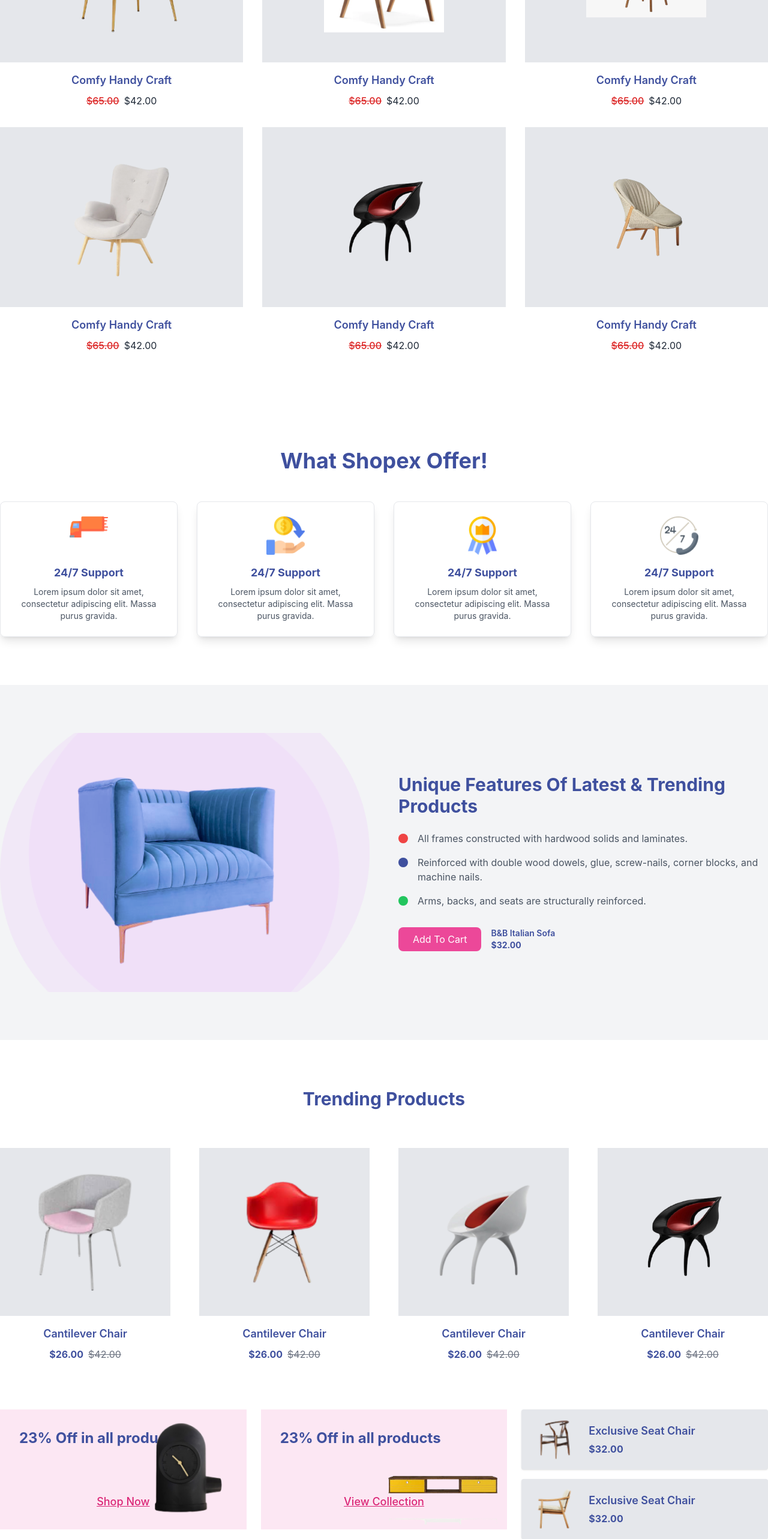
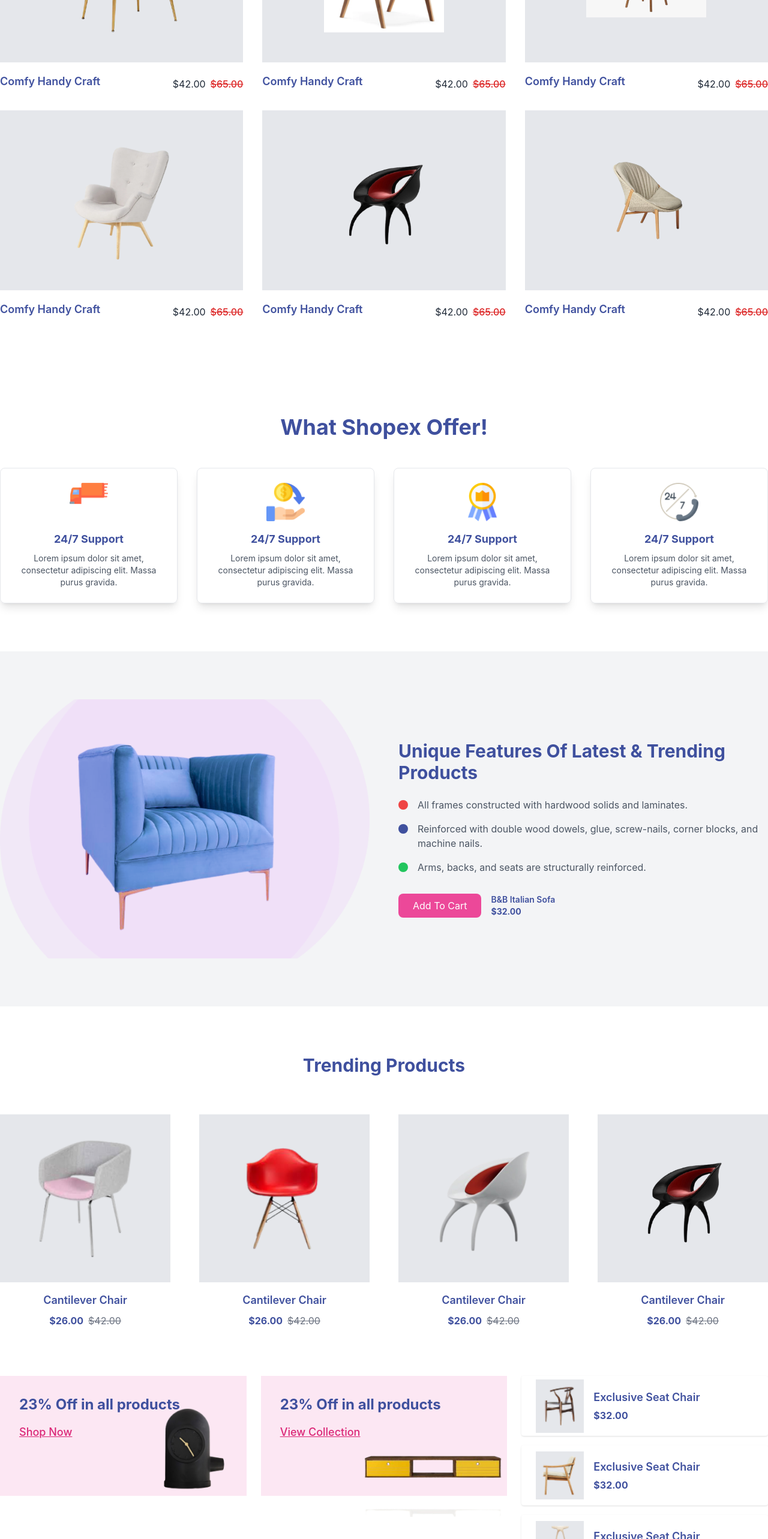
Before and after one commit to zakiabashir/hackhaton-e-comerce-web, a Next.js app: page / in a window 1280 px wide. Shown: the part 2160-4726 px from the top of the page at 60% size. Built offline with nearby package versions, Linux system fonts and the light colour scheme.

Commit message:
push my code

```diff
--- a/src/app/components/Discount.tsx
+++ b/src/app/components/Discount.tsx
@@ -3,13 +3,15 @@ import Link from "next/link";
 
 function Discount() {
   return (
-    <div className="w-full py-20">
+    <div className="w-full py-16 sm:py-20 px-4">
       <div className="w-full max-w-screen-xl mx-auto">
         {/* Heading */}
-        <h2 className="text-[#3F509E] text-4xl font-bold text-center mb-8">Discount Item</h2>
+        <h2 className="text-[#3F509E] text-3xl sm:text-4xl font-bold text-center mb-8">
+          Discount Item
+        </h2>
 
         {/* Tag Buttons */}
-        <div className="flex justify-center space-x-8 mb-12">
+        <div className="flex justify-center flex-wrap gap-4 mb-12">
           {["Wood Chair", "Plastic Chair", "Sofa Chair"].map((tag) => (
             <button
               key={tag}
@@ -23,43 +25,51 @@ function Discount() {
         </div>
 
         {/* Main Content */}
-        <div className="grid grid-cols-1 md:grid-cols-2 gap-12 items-center">
+        <div className="grid grid-cols-1 md:grid-cols-2  items-center">
           {/* Left Side - Text Section */}
-          <div className="text-center md:text-left">
-            <h3 className="text-[#3F509E] text-3xl font-bold mb-4">20% Discount Of All Products</h3>
-            <h4 className="text-pink-600 text-xl font-semibold mb-6">Eames Sofa Compact</h4>
+          <div className="text-center md:text-left px-4 md:px-0">
+            <h3 className="text-[#3F509E] text-2xl sm:text-3xl font-bold mb-4">
+              20% Discount Of All Products
+            </h3>
+            <h4 className="text-pink-600 text-lg sm:text-xl font-semibold mb-6">
+              Eames Sofa Compact
+            </h4>
             <p className="text-gray-600 mb-2">
               Lorem ipsum dolor sit amet, consectetur adipiscing elit.
+              Eu eget feugiat habitasse nec, bibendum condimentum.
             </p>
-            <p className="text-gray-600 mb-6"> Eu eget feugiat habitasse
-              nec, bibendum condimentum. </p>
-              <p className="text-gray-600 mb-2">
-                ✓ Material expose like metals. </p>
-              <p className="text-gray-600 mb-2">
-               ✓ Clear lines and geomatric figures. </p>
-              <p className="text-gray-600 mb-2">
-               ✓ Simple neutral colours. </p>
-              <p className="text-gray-600 mb-2">
-               ✓ Material expose like metals. </p>
 
-            {/* Tick Marks with Features */}
-            <ul className="space-y-4">
-              {[
-              ].map((feature, idx) => (
-                <li key={idx} className="flex items-start space-x-4">
-                  {/* Tick Mark */}
+            {/* Features */}
+            <ul className="grid grid-cols-1 md:grid-cols-2 gap-4 mb-6">
+  <li className="flex items-start space-x-4">
     <span className="w-5 h-5 flex justify-center items-center border border-gray-600 rounded-full text-gray-600">
       ✓
     </span>
-                  {/* Feature Text */}
-                  <span className="text-gray-600">{feature}</span>
+    <span className="text-gray-600">Material expose like metals.</span>
   </li>
-              ))}
+  <li className="flex items-start space-x-4">
+    <span className="w-5 h-5 flex justify-center items-center border border-gray-600 rounded-full text-gray-600">
+      ✓
+    </span>
+    <span className="text-gray-600">Clear lines and geometric figures.</span>
+  </li>
+  <li className="flex items-start space-x-4">
+    <span className="w-5 h-5 flex justify-center items-center border border-gray-600 rounded-full text-gray-600">
+      ✓
+    </span>
+    <span className="text-gray-600">Simple neutral colours.</span>
+  </li>
+  <li className="flex items-start space-x-4">
+    <span className="w-5 h-5 flex justify-center items-center border border-gray-600 rounded-full text-gray-600">
+      ✓
+    </span>
+    <span className="text-gray-600">Material expose like metals.</span>
+  </li>
 </ul>
+
             {/* Shop Now Button */}
-
             <Link href="/shoplist">
-            <button className="px-6 py-2 bg-[#FB2E86] text-white font-text rounded-md shadow-md hover:bg-pink-600">
+              <button className="px-6 py-2 bg-[#FB2E86] text-white font-medium rounded-md shadow-md hover:bg-pink-600 transition duration-300">
                 Shop Now
               </button>
             </Link>
@@ -68,7 +78,7 @@ function Discount() {
           {/* Right Side - Image Section */}
           <div className="relative flex justify-center">
             <div
-              className="absolute inset-0 bg-pink-100 w-[400px] h-[400px] -z-10 rounded-full"
+              className="absolute inset-0 bg-pink-100 w-[250px] sm:w-[300px] md:w-[400px] h-[250px] sm:h-[300px] md:h-[400px] -z-10 rounded-full"
               style={{ margin: "auto" }}
             ></div>
             <Image
@@ -76,7 +86,7 @@ function Discount() {
               alt="Discount Sofa"
               width={500}
               height={500}
-              className="object-contain"
+              className="object-contain max-w-full h-auto"
             />
           </div>
         </div>
--- a/src/app/components/LatestProducts.tsx
+++ b/src/app/components/LatestProducts.tsx
@@ -70,13 +70,14 @@ function LatestProducts() {
             </div>
 
             {/* Product Details */}
-            <div className="text-center mt-4">
-              <h3 className="text-lg font-semibold text-[#3F509E]">Comfy Handy Craft</h3>
-              <div className="mt-2 text-gray-600 flex justify-center items-center gap-2">
-                <span className="text-red-600 font-medium line-through">$65.00</span>
-                <span className="text-gray-800">$42.00</span>
-              </div>
-            </div>
+            <div className="flex justify-between items-center mt-4">
+  <h3 className="text-lg font-semibold text-[#3F509E] text-center">Comfy Handy Craft</h3>
+  <div className="mt-2 text-gray-600 flex items-center gap-2">
+    <span className="text-gray-800">$42.00</span> {/* New Price (Left) */}
+    <span className="text-red-600 font-medium line-through">$65.00</span> {/* Old Price (Right) */}
+  </div>
+</div>
+
           </div>
         ))}
       </div>
--- a/src/app/components/TrendingProducts.tsx
+++ b/src/app/components/TrendingProducts.tsx
@@ -49,49 +49,49 @@ function TrendingProducts() {
       {/* Vouchers and Product List Section */}
       <div className="w-full max-w-screen-xl mx-auto grid grid-cols-1 md:grid-cols-3 gap-6">
         {/* Voucher 1 */}
-        <div className="bg-pink-100 p-8 flex flex-col justify-between relative h-[200px]">
+        <div className="bg-pink-100 p-8 flex flex-col  relative h-[200px]">
           <h3 className="text-[#3F509E] text-2xl font-bold mb-4">23% Off in all products</h3>
-          <button className="text-pink-600 underline text-lg font-medium">Shop Now</button>
+          <button className="text-pink-600 underline text-left text-lg font-medium">Shop Now</button>
           <Image
             src="/images/voucher1.png"
             alt="Voucher Image"
-            width={200}
-            height={200}
-            className="absolute bottom-2 right-0 object-contain"
+            width={180}
+            height={150}
+            className="absolute bottom-2 top-8  right-0 object-contain"
           />
         </div>
 
         {/* Voucher 2 */}
-        <div className="bg-pink-100 p-8 flex flex-col justify-between relative h-[200px]">
+        <div className="bg-pink-100 p-8 flex flex-col relative h-[200px]">
           <h3 className="text-[#3F509E] text-2xl font-bold mb-4">23% Off in all products</h3>
    {/* Button */}
-   <button className="text-pink-600 underline text-lg font-medium mt-4">
+   <button className="text-pink-600 underline text-lg  text-left font-medium ">
     View Collection
   </button>
           <Image
             src="/images/voucher2.png"
             alt="Voucher Image"
-            width={200}
-            height={200}
-             className="absolute bottom-2 right-2 object-contain"
+            width={250}
+            height={250}
+             className="  absolute bottom-2 top-24 right-0 object-contain"
           />
         </div>
 
         {/* Exclusive Product List */}
-        <div className="flex flex-col space-y-4">
+        <div className="flex flex-col space-y-4 ">
           {exclusiveProducts.map((product) => (
             <div
               key={product.id}
-              className="bg-gray-200 flex items-center p-4 h-[100px] rounded shadow"
+              className=" flex items-center p-4 h-[100px] rounded shadow"
             >
               <Image
                 src={product.img}
                 alt="Exclusive Product"
                 width={80}
                 height={80}
-                className="object-contain mr-4"
+                className=" bg-gray-200 m-2 object-contain mr-4"
               />
-              <div>
+              <div  >
                 <h3 className="text-[#3F509E] font-semibold text-lg mb-1">Exclusive Seat Chair</h3>
                 <p className="text-[#3F509E] font-bold inline-block">$32.00</p>
               </div>
```
Lines whose indentation alone changed are shown as unchanged.
